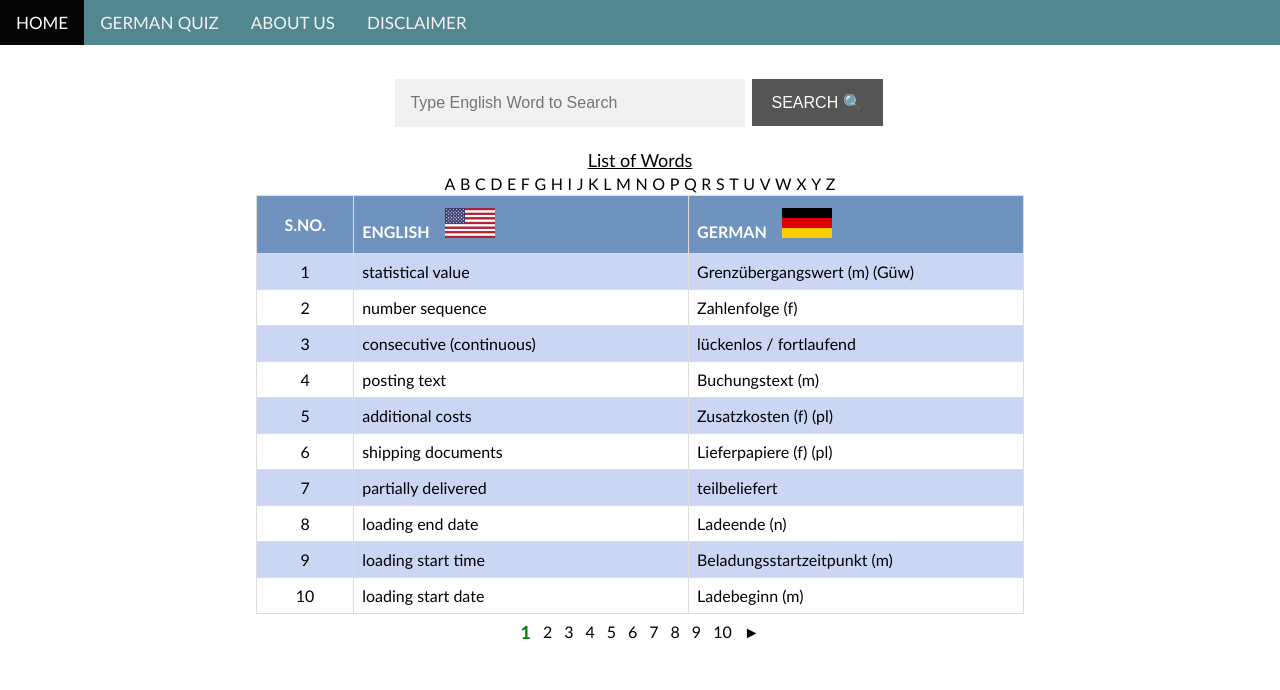
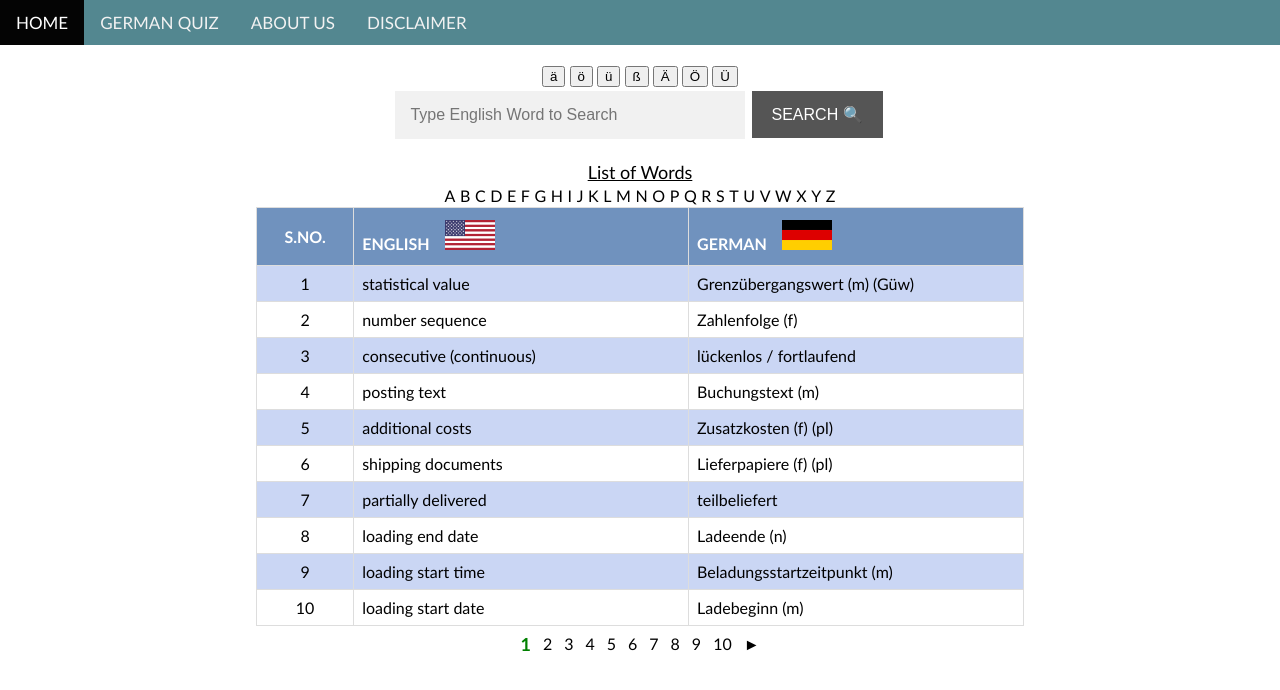
Before and after one commit to engineerthoughts/sapdict, a plain HTML site: page index.html in a window 1280 px wide. Drawn offline with nearby package versions, Linux system fonts and the light colour scheme.

Commit message:
Add files via upload

```diff
--- a/index.html
+++ b/index.html
@@ -36,7 +36,17 @@
 
 
 		<center>
-		<div class="autocomplete" style="margin-top:30px;">
+		<div style="margin-top:20px;margin-bottom:0px;">
+		<button onclick="typevalue('ä')">ä</button>
+		<button onclick="typevalue('ö')">ö</button>
+		<button onclick="typevalue('ü')">ü</button>
+		<button onclick="typevalue('ß')">ß</button>
+		<button onclick="typevalue('Ä')">Ä</button>
+		<button onclick="typevalue('Ö')">Ö</button>
+		<button onclick="typevalue('Ü')">Ü</button>
+		</div>
+
+		<div class="autocomplete" style="margin-top:0px;">
 
 		<form method="post" id="contact-form">
 			<input id="myInput" class="inputtext" type="text" name="myCountry" placeholder="Type English Word to Search" autocomplete='off'></input>
@@ -47,6 +57,7 @@
 		</center>
 
 		<!-- <script src="js/wordsearchengtoger.js"></script> -->
+		<script src="js/typejs.js"></script>
 		<script src="js/firebasedict.js"></script>
 		<script src="js/autocompletejs.js"></script>
 		<script src="js/engwordslistjs.js"></script>
```
